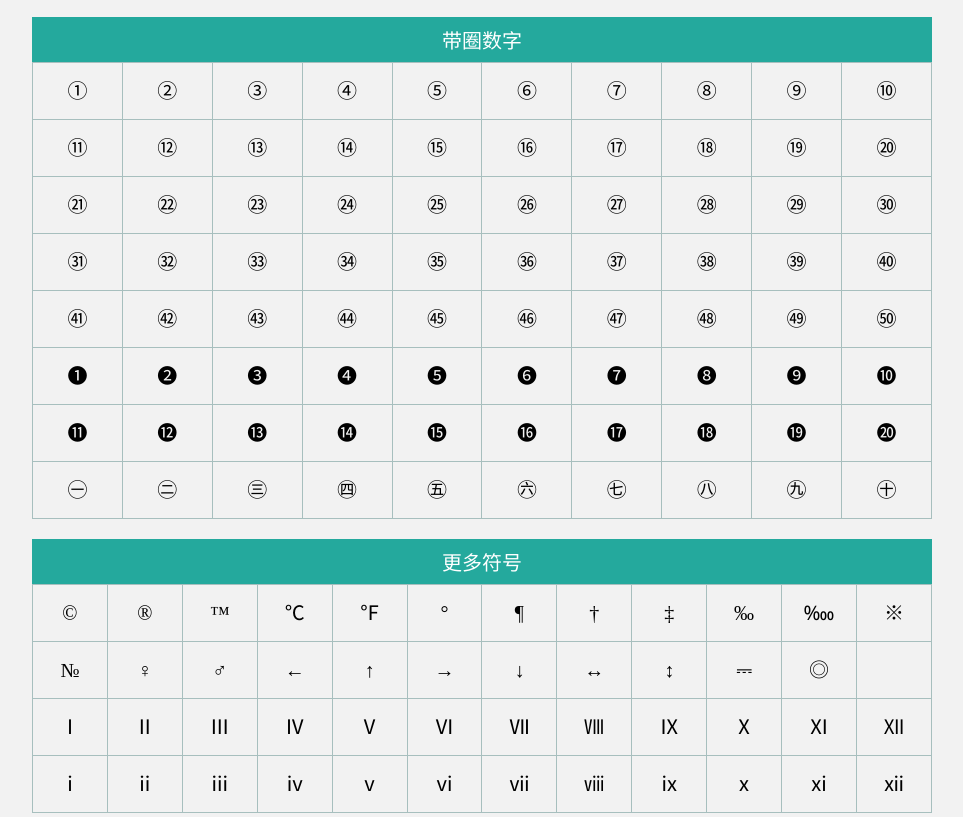
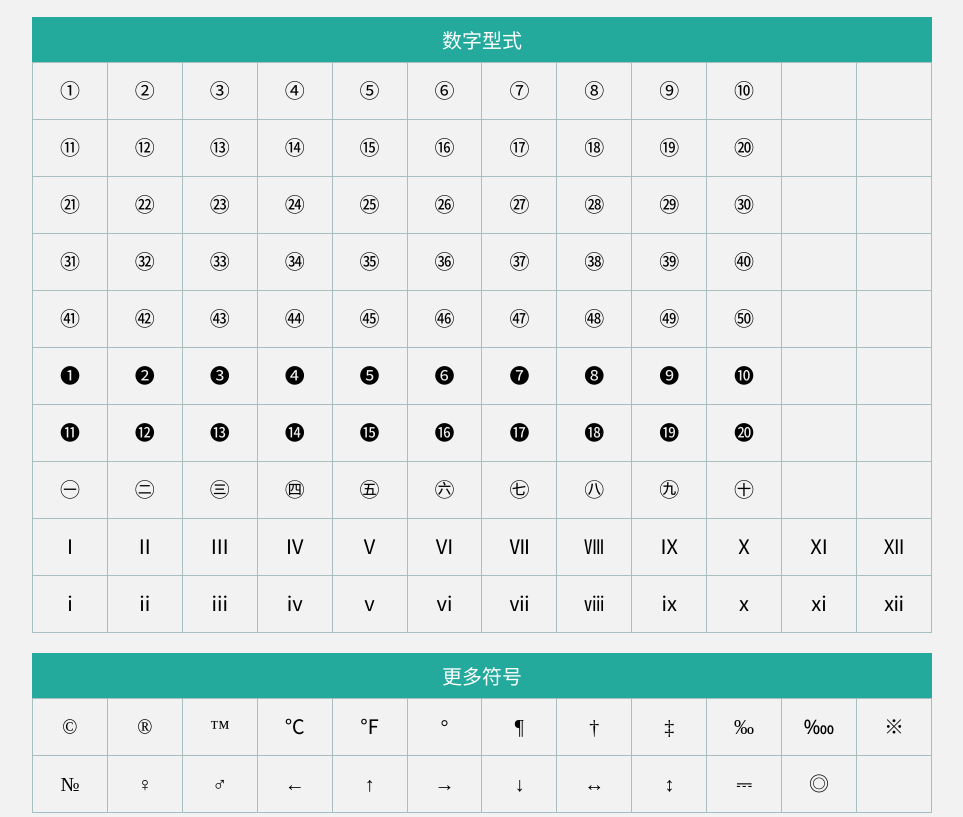
Before and after one commit to changyi1130/character.github.io, a plain HTML site: page index.html in a window 1280 px wide. Shown: the part 1508-2325 px from the top of the page, without its empty margins (158-1121 px from the left). Drawn offline with Linux system fonts and the light colour scheme.

Commit message:
罗马数字归为数字型式

```diff
--- a/index.html
+++ b/index.html
@@ -231,7 +231,7 @@
     </table>
 
     <table>
-        <caption>带圈数字</caption>
+        <caption>数字型式</caption>
         <tbody>
             <tr>
                 <td class="copy_cell">①</td>
@@ -244,6 +244,8 @@
                 <td class="copy_cell">⑧</td>
                 <td class="copy_cell">⑨</td>
                 <td class="copy_cell">⑩</td>
+                <td colspan="1"></td>
+                <td colspan="1"></td>
             </tr>
             <tr>
                 <td class="copy_cell">⑪</td>
@@ -256,6 +258,8 @@
                 <td class="copy_cell">⑱</td>
                 <td class="copy_cell">⑲</td>
                 <td class="copy_cell">⑳</td>
+                <td colspan="1"></td>
+                <td colspan="1"></td>
             </tr>
             <tr>
                 <td class="copy_cell">㉑</td>
@@ -268,6 +272,8 @@
                 <td class="copy_cell">㉘</td>
                 <td class="copy_cell">㉙</td>
                 <td class="copy_cell">㉚</td>
+                <td colspan="1"></td>
+                <td colspan="1"></td>
             </tr>
             <tr>
                 <td class="copy_cell">㉛</td>
@@ -280,6 +286,8 @@
                 <td class="copy_cell">㊳</td>
                 <td class="copy_cell">㊴</td>
                 <td class="copy_cell">㊵</td>
+                <td colspan="1"></td>
+                <td colspan="1"></td>
             </tr>
             <tr>
                 <td class="copy_cell">㊶</td>
@@ -292,6 +300,8 @@
                 <td class="copy_cell">㊽</td>
                 <td class="copy_cell">㊾</td>
                 <td class="copy_cell">㊿</td>
+                <td colspan="1"></td>
+                <td colspan="1"></td>
             </tr>
             <tr>
                 <td class="copy_cell">❶</td>
@@ -304,6 +314,8 @@
                 <td class="copy_cell">❽</td>
                 <td class="copy_cell">❾</td>
                 <td class="copy_cell">❿</td>
+                <td colspan="1"></td>
+                <td colspan="1"></td>
             </tr>
             <tr>
                 <td class="copy_cell">⓫</td>
@@ -316,6 +328,8 @@
                 <td class="copy_cell">⓲</td>
                 <td class="copy_cell">⓳</td>
                 <td class="copy_cell">⓴</td>
+                <td colspan="1"></td>
+                <td colspan="1"></td>
             </tr>
             <tr>
                 <td class="copy_cell">㊀</td>
@@ -328,6 +342,36 @@
                 <td class="copy_cell">㊇</td>
                 <td class="copy_cell">㊈</td>
                 <td class="copy_cell">㊉</td>
+                <td colspan="1"></td>
+                <td colspan="1"></td>
+            </tr>
+                        <tr>
+                <td class="copy_cell">Ⅰ</td>
+                <td class="copy_cell">Ⅱ</td>
+                <td class="copy_cell">Ⅲ</td>
+                <td class="copy_cell">Ⅳ</td>
+                <td class="copy_cell">Ⅴ</td>
+                <td class="copy_cell">Ⅵ</td>
+                <td class="copy_cell">Ⅶ</td>
+                <td class="copy_cell">Ⅷ</td>
+                <td class="copy_cell">Ⅸ</td>
+                <td class="copy_cell">Ⅹ</td>
+                <td class="copy_cell">Ⅺ</td>
+                <td class="copy_cell">Ⅻ</td>
+            </tr>
+            <tr>
+                <td class="copy_cell">ⅰ</td>
+                <td class="copy_cell">ⅱ</td>
+                <td class="copy_cell">ⅲ</td>
+                <td class="copy_cell">ⅳ</td>
+                <td class="copy_cell">ⅴ</td>
+                <td class="copy_cell">ⅵ</td>
+                <td class="copy_cell">ⅶ</td>
+                <td class="copy_cell">ⅷ</td>
+                <td class="copy_cell">ⅸ</td>
+                <td class="copy_cell">ⅹ</td>
+                <td class="copy_cell">ⅺ</td>
+                <td class="copy_cell">ⅻ</td>
             </tr>
         </tbody>
     </table>
@@ -362,34 +406,6 @@
                 <td class="copy_cell">⎓</td>
                 <td class="copy_cell">◎</td>
                 <td colspan="1"></td>
-            </tr>
-            <tr>
-                <td class="copy_cell">Ⅰ</td>
-                <td class="copy_cell">Ⅱ</td>
-                <td class="copy_cell">Ⅲ</td>
-                <td class="copy_cell">Ⅳ</td>
-                <td class="copy_cell">Ⅴ</td>
-                <td class="copy_cell">Ⅵ</td>
-                <td class="copy_cell">Ⅶ</td>
-                <td class="copy_cell">Ⅷ</td>
-                <td class="copy_cell">Ⅸ</td>
-                <td class="copy_cell">Ⅹ</td>
-                <td class="copy_cell">Ⅺ</td>
-                <td class="copy_cell">Ⅻ</td>
-            </tr>
-            <tr>
-                <td class="copy_cell">ⅰ</td>
-                <td class="copy_cell">ⅱ</td>
-                <td class="copy_cell">ⅲ</td>
-                <td class="copy_cell">ⅳ</td>
-                <td class="copy_cell">ⅴ</td>
-                <td class="copy_cell">ⅵ</td>
-                <td class="copy_cell">ⅶ</td>
-                <td class="copy_cell">ⅷ</td>
-                <td class="copy_cell">ⅸ</td>
-                <td class="copy_cell">ⅹ</td>
-                <td class="copy_cell">ⅺ</td>
-                <td class="copy_cell">ⅻ</td>
             </tr>
         </tbody>
     </table>
```
